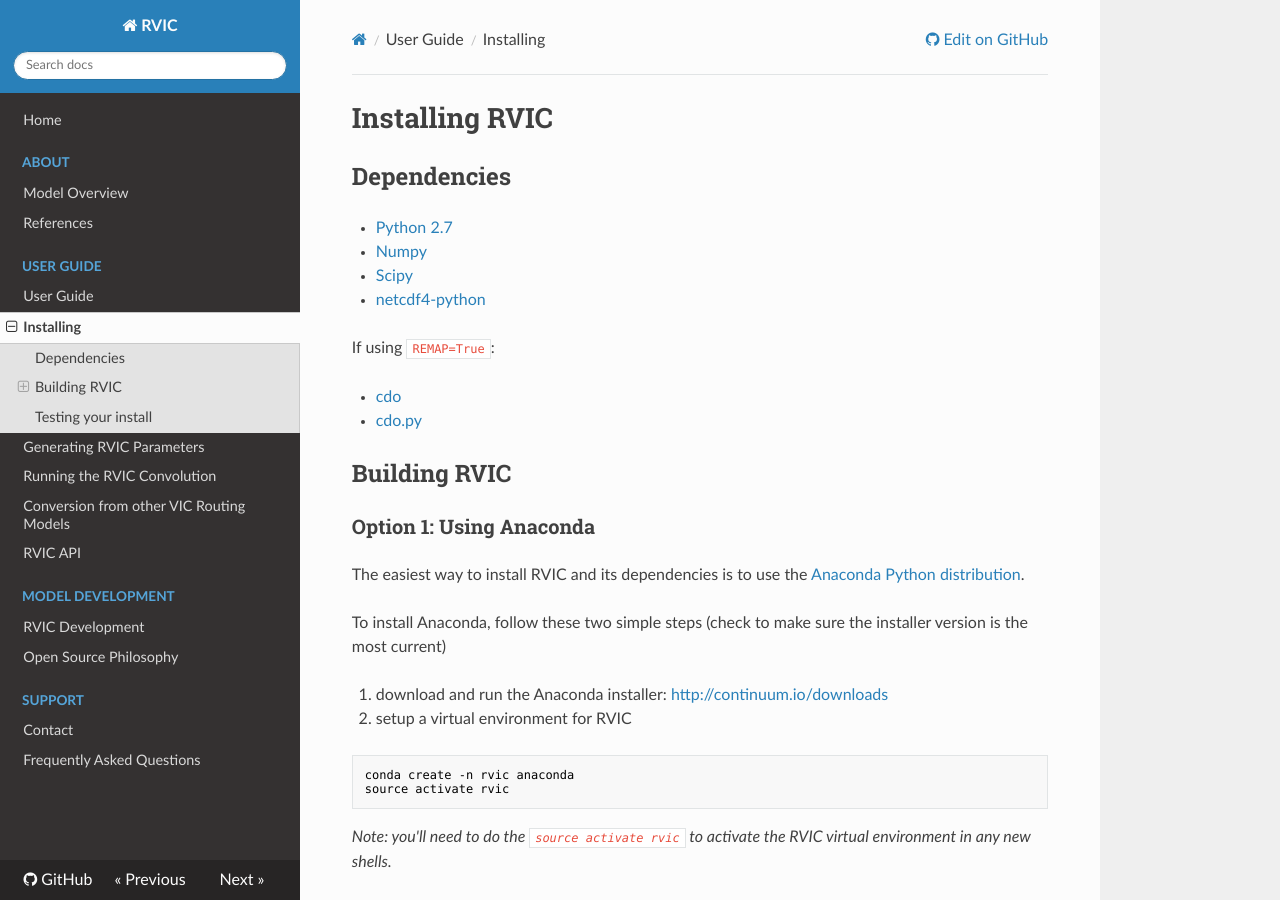
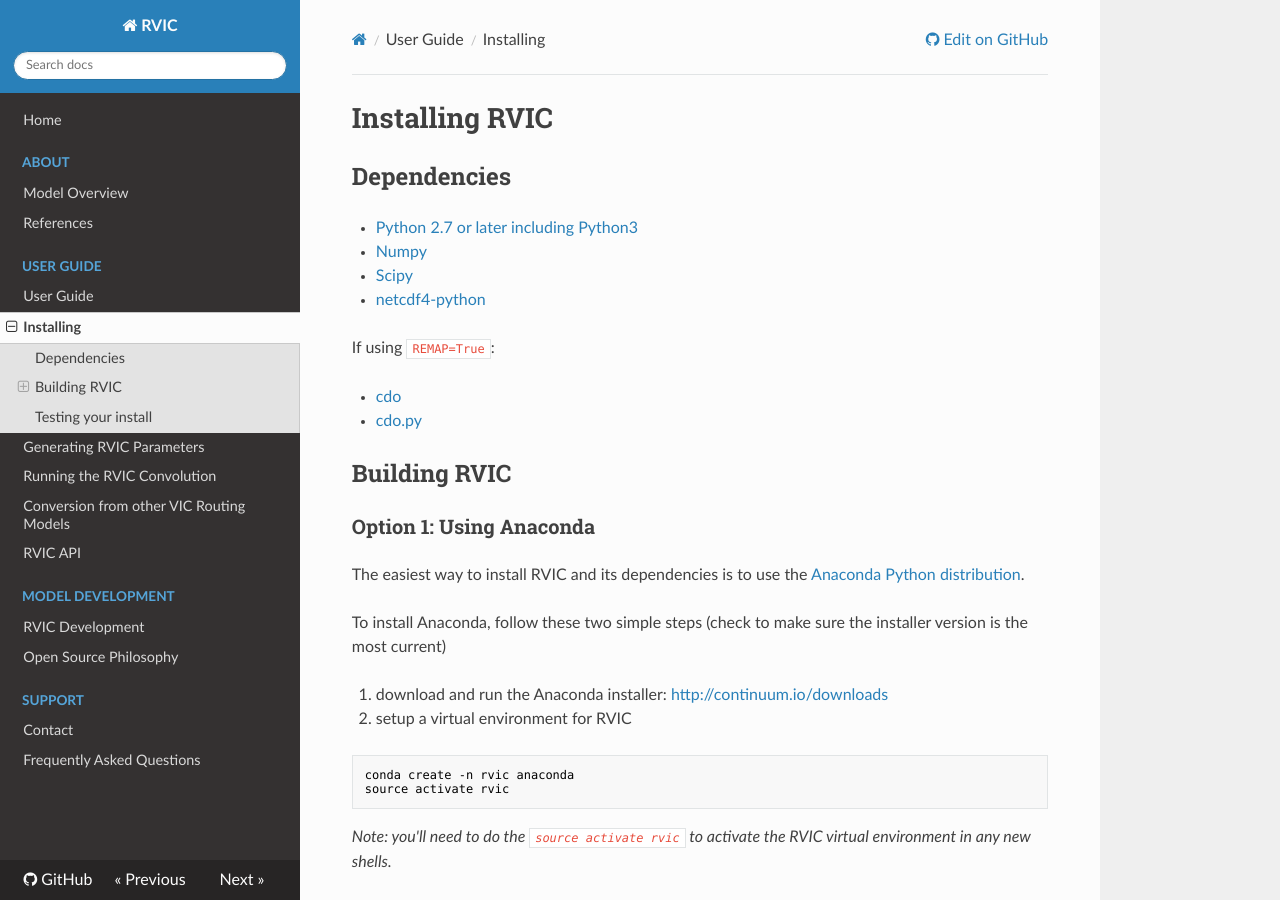
Before and after one commit to UW-Hydro/RVIC, an MkDocs documentation site: the page built from docs/user-guide/install.md, in a window 1280 px wide and 900 px high. Built offline with MkDocs 1.6.1, drawn with Linux system fonts in a browser that asks for light colours; nearby versions of some CDN libraries; old or Windows-style settings are respelled for this version of MkDocs.

Commit message:
update docs for python3

```diff
--- a/docs/user-guide/install.md
+++ b/docs/user-guide/install.md
@@ -1,7 +1,7 @@
 # Installing RVIC
 
 ## Dependencies
-- [Python 2.7](http://www.python.org/)
+- [Python 2.7 or later including Python3](http://www.python.org/)
 - [Numpy](http://www.numpy.org)
 - [Scipy](http://www.scipy.org/)
 - [netcdf4-python](https://code.google.com/p/netcdf4-python/)
```
